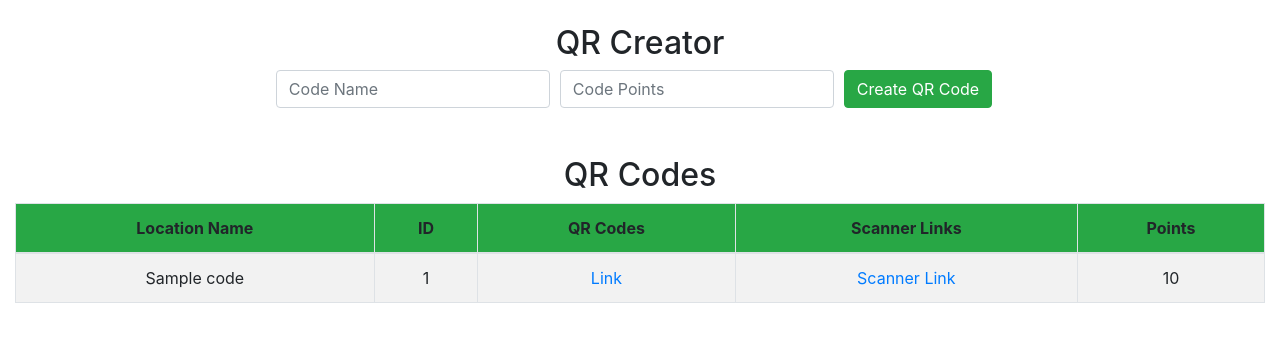
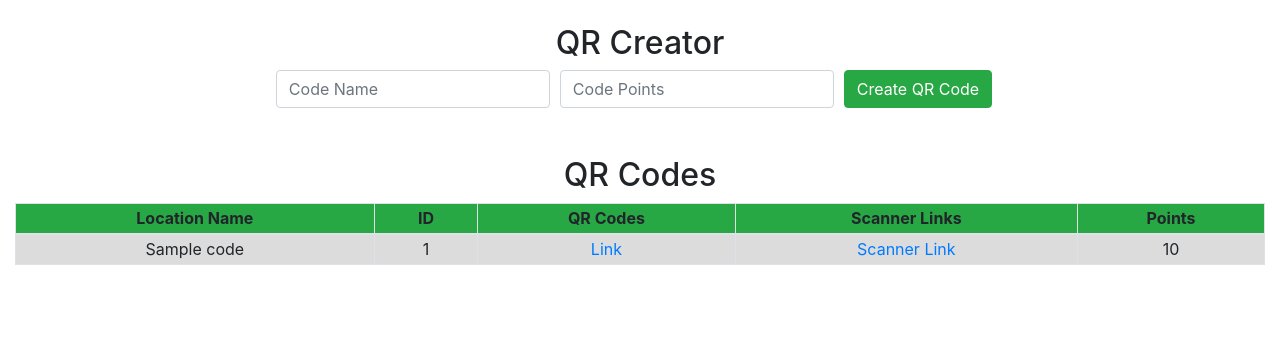
Before and after one commit to rowan-smith/Project-QR, a Flask app: page /qr/codes/ in a window 1280 px wide. Shown: the part 66-408 px from the top of the page. Run offline with Flask 2, Linux system fonts and the light colour scheme; a user stored in the database is signed in; tables that the repository leaves empty hold one stand-in row (values such as "Sample post"); some libraries are stand-ins or nearby versions.

Commit message:
Fix table row height and table grey colour

```diff
--- a/static/css/site_styles.css
+++ b/static/css/site_styles.css
@@ -87,8 +87,16 @@
     width: 4em;
 }
 
+.table-striped > tbody > tr:nth-child(2n+1) > td, .table-striped > tbody > tr:nth-child(2n+1) > th {
+   background-color: #dcdcdc;
+}
+
 .table-hover tbody tr:hover td {
     background-color: #ff0;
+}
+
+tr {
+   line-height: 5px;
 }
 
 
```
